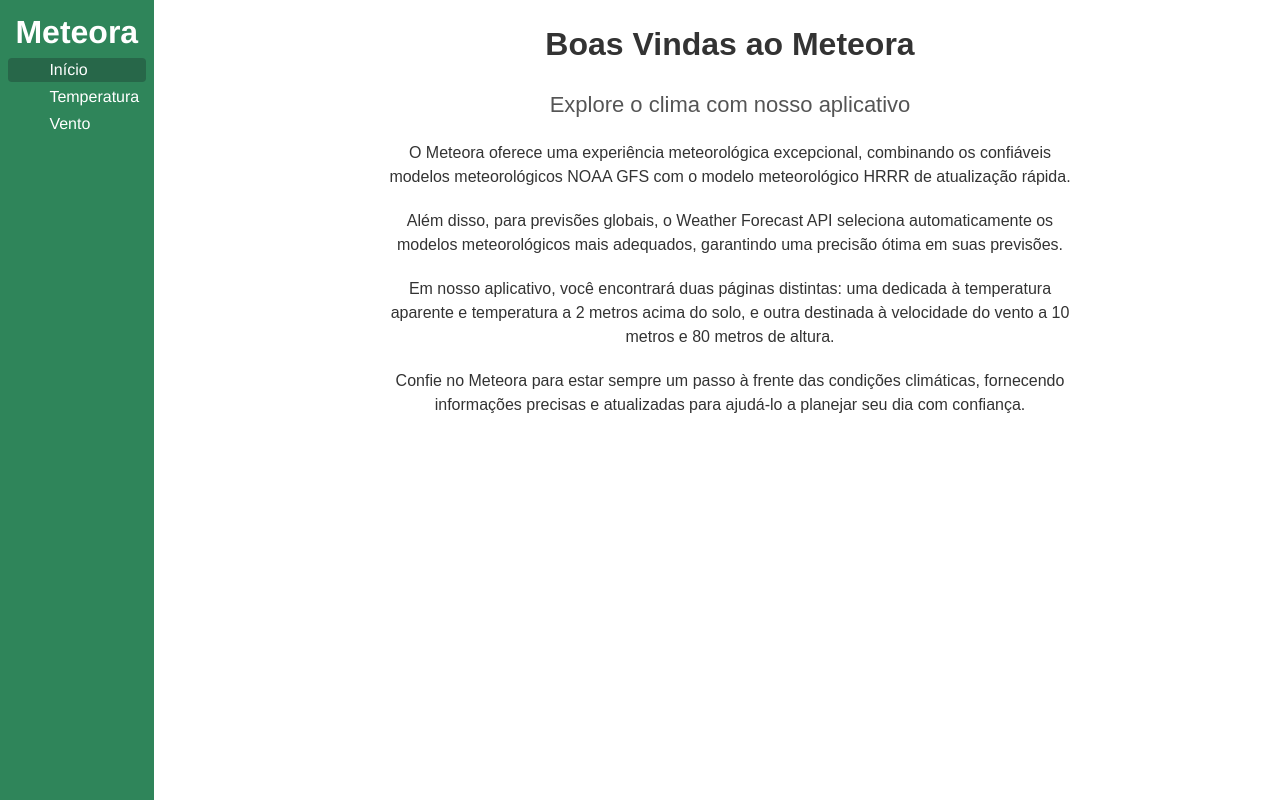
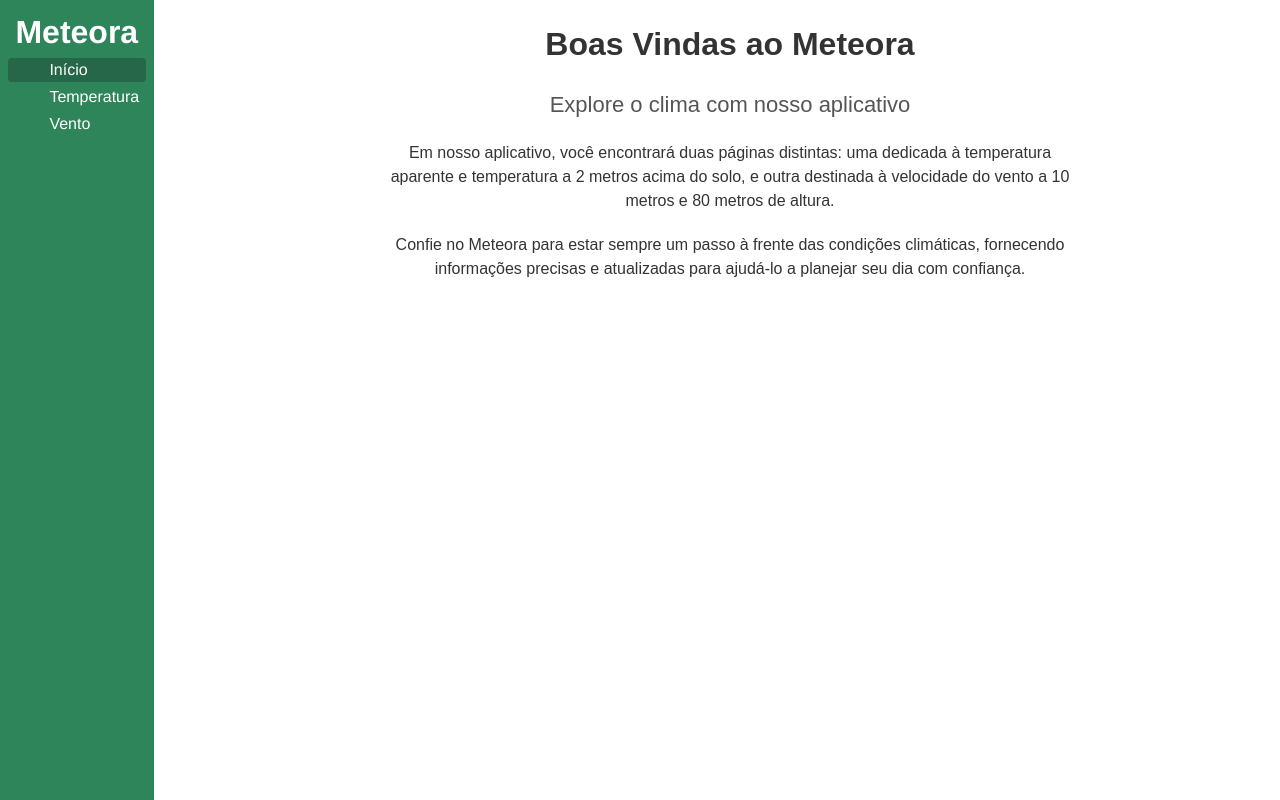
Before and after one commit to arthuroaraujo/meteora-weather, a Vue app: page / in a window 1280 px wide. Built offline with nearby package versions, Linux system fonts and the light colour scheme.

Commit message:
feat: alteracoes em homepage

```diff
--- a/src/components/Temperature.vue
+++ b/src/components/Temperature.vue
@@ -24,9 +24,8 @@ import { Chart as ChartJS, Title, Tooltip, Legend, LineElement, CategoryScale, L
 ChartJS.register(Title, Tooltip, Legend, LineElement, CategoryScale, LinearScale, PointElement)
 
 export default defineComponent({
-  name: 'TemperatureComponent',
+  name: 'Temperature',
   components: { Line },
-
   props: {
     startDate: {
       type: String,
@@ -125,3 +124,25 @@ export default defineComponent({
 <style scoped>
 @import '@/styles/sharedStyles.css';
 </style>
+export function Temperature(Temperature: any, arg1: {
+  /* __placeholder__ */
+  props: {
+    /* __placeholder__ */
+    startDate: string;
+    /* __placeholder__ */
+    endDate: string;
+  };
+}) {
+  throw new Error('Function not implemented.');
+}
+export function Temperature(Temperature: any, arg1: {
+  /* __placeholder__ */
+  props: {
+    /* __placeholder__ */
+    startDate: string;
+    /* __placeholder__ */
+    endDate: string;
+  };
+}) {
+  throw new Error('Function not implemented.');
+}
--- a/src/views/HomePage.vue
+++ b/src/views/HomePage.vue
@@ -2,10 +2,6 @@
     <div class="home-page">
       <h1>Boas Vindas ao Meteora</h1>
       <p class="subtitle">Explore o clima com nosso aplicativo</p>
-      <p class="content">O Meteora oferece uma experiência meteorológica excepcional, combinando os confiáveis modelos
-        meteorológicos NOAA GFS com o modelo meteorológico HRRR de atualização rápida.</p>
-      <p class="content">Além disso, para previsões globais, o Weather Forecast API seleciona automaticamente os modelos
-        meteorológicos mais adequados, garantindo uma precisão ótima em suas previsões.</p>
       <p class="content">Em nosso aplicativo, você encontrará duas páginas distintas: uma dedicada à temperatura aparente
         e temperatura a 2 metros acima do solo, e outra destinada à velocidade do vento a 10 metros e 80 metros de altura.
       </p>
```
Also changed, not shown: package.json (+6 -1 lines), 1 other file (tests, documents, lock files or other folders).
